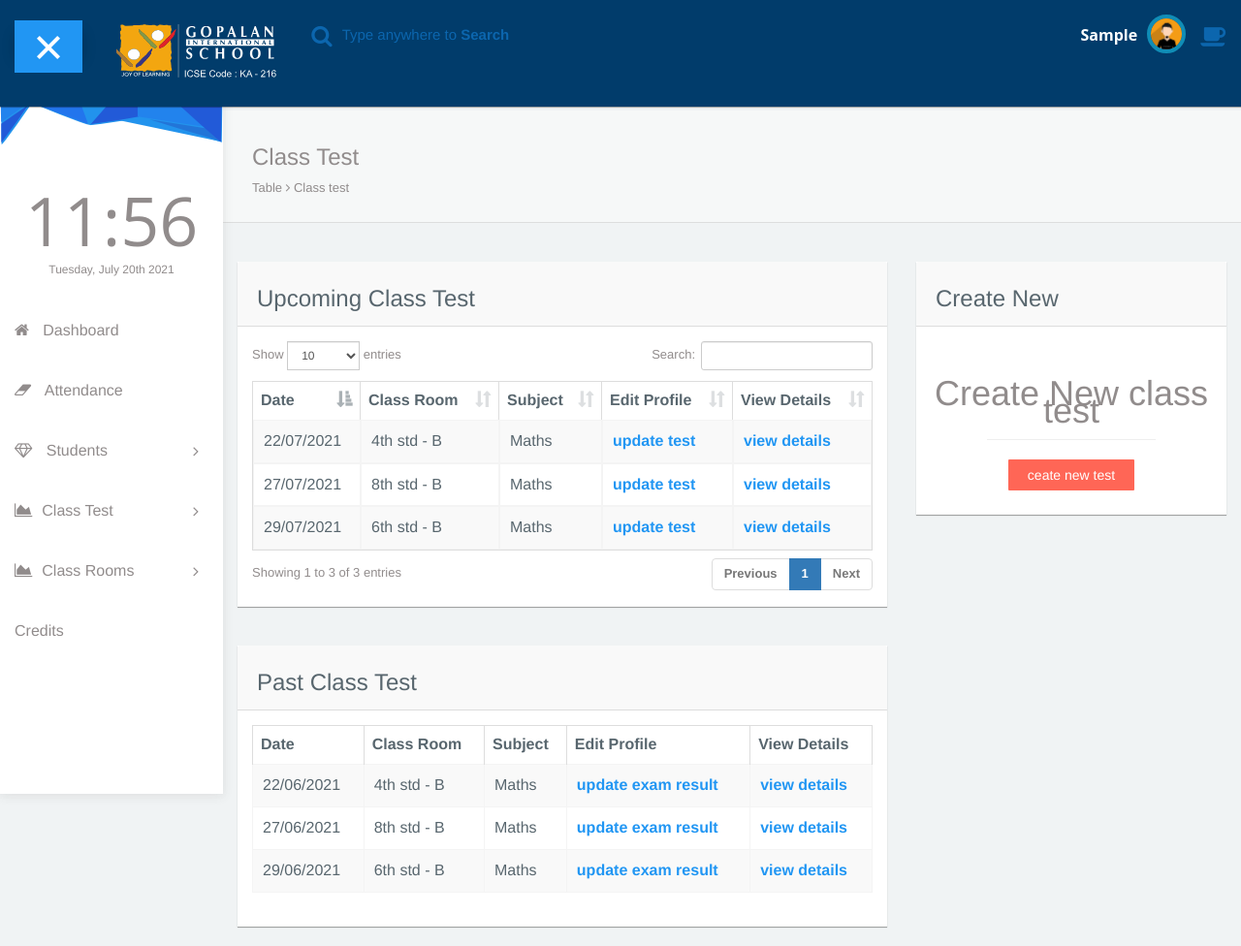
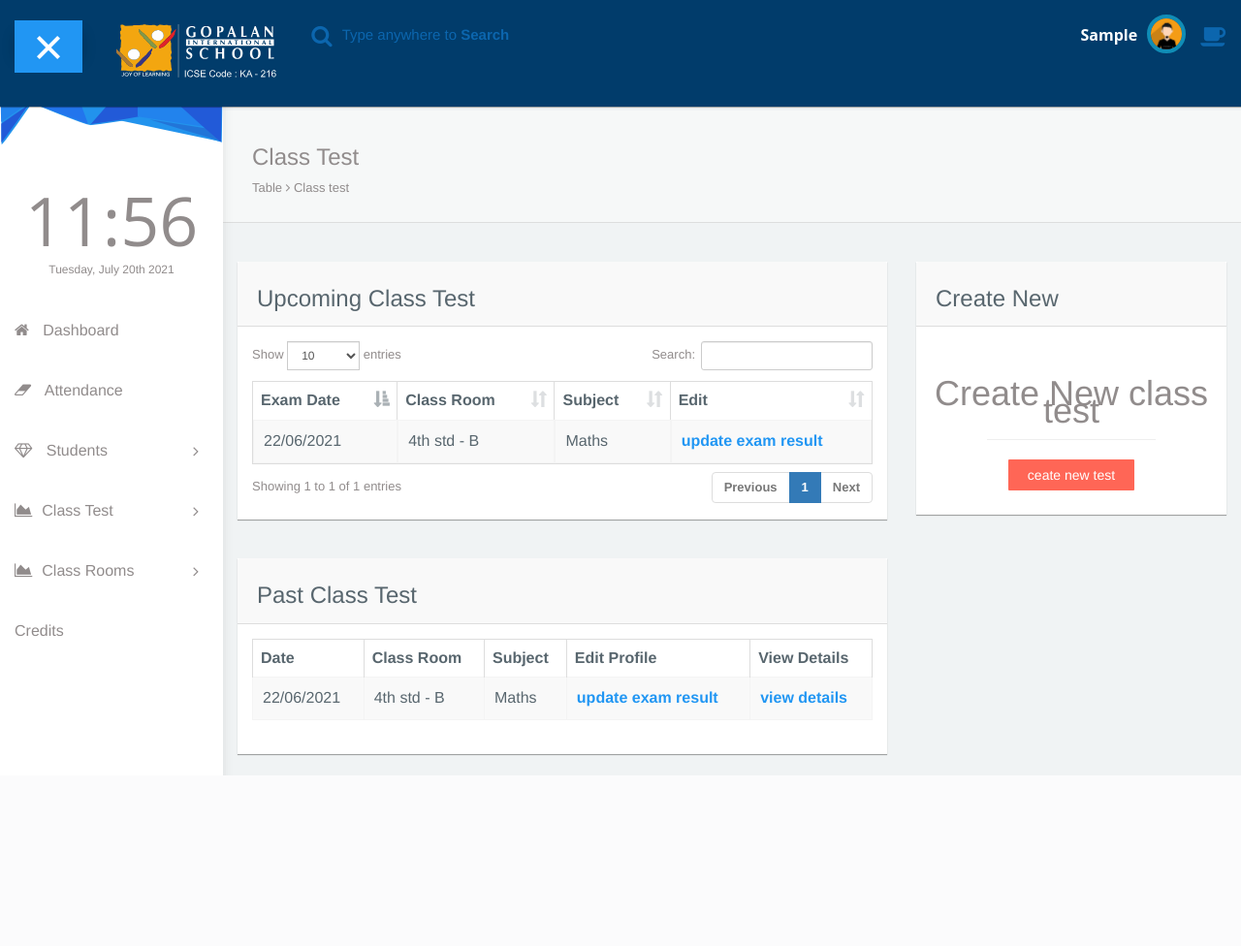
Before and after one commit to rohitsraj12/gopalan_school_system, a PHP site: page /gopalan_system/dashboard/class_tests/index.php in a window 1280 px wide. Shown: the whole page at 97% size. After the commit the page ends 800 px from the top, so only its background shows below. Run offline with PHP 8.4, Linux system fonts and the light colour scheme; the visitor is signed in with stand-in values (Sample User, id 1); tables that the repository leaves empty or names only in its code hold one stand-in row (values such as "Sample post").

Commit message:
Update index.php

```diff
--- a/public/dashboard/class_tests/index.php
+++ b/public/dashboard/class_tests/index.php
@@ -22,13 +22,12 @@
 
     include('../../../private/required/teacher/teacher_header.php');
     ?>
-
-
-
-
-
     <!-- start: Content -->
     <div id="content">
+
+        <?php
+            include('include/create_exam.inc.php');
+        ?>
         <div class="panel box-shadow-none content-header">
             <div class="panel-body">
             <div class="col-md-12">
@@ -50,45 +49,37 @@
                         <table id="datatables-example" class="table table-striped table-bordered" width="100%" cellspacing="0">
                             <thead>
                                 <tr>
-                                    <th>Date</th>
+                                <th>Exam Date</th>
                                 <th>Class Room</th>
                                 <th>Subject</th>
                                 <!-- <th>Emp Id</th> -->
-                                    <th>Edit Profile</th>
-                                    <th>View Details</th>
+                                <th>Edit</th>
+                                <!-- <th>View Details</th> -->
                                 </tr>
                             </thead>
                             <tbody>
+                                <?php
+                                    $exam_query = "SELECT * FROM exams";
+                                    $exam_result = mysqli_query($conn, $exam_query);
+
+                                    while($exam_rows = mysqli_fetch_assoc($exam_result)){
+                                ?>
                                 <tr>
-                                        <td>22/07/2021</td>
+                                    <td>22/06/2021</td>
                                     <td>4th std - B</td>
                                     <td>Maths</td>
                                     <!-- <td></td> -->
-                                        <td><a href="update_teacher_profile.php?id=">update test</a></td>
-                                        <td><a href="view_teacher_profile.php?id=">view details</a></td>
+                                    <td><a href="update_teacher_profile.php?id=">update exam result</a></td>
+                                    <!-- <td><a href="view_teacher_profile.php?id=">view details</a></td> -->
                                 </tr>
-                                    <tr>
-                                        <td>27/07/2021</td>
-                                        <td>8th std - B</td>
-                                        <td>Maths</td>
-                                        <!-- <td></td> -->
-                                        <td><a href="update_teacher_profile.php?id=">update test</a></td>
-                                        <td><a href="view_teacher_profile.php?id=">view details</a></td>
-                                    </tr>
-                                    <tr>
-                                        <td>29/07/2021</td>
-                                        <td>6th std - B</td>
-                                        <td>Maths</td>
-                                        <!-- <td></td> -->
-                                        <td><a href="update_teacher_profile.php?id=">update test</a></td>
-                                        <td><a href="view_teacher_profile.php?id=">view details</a></td>
-                                    </tr>
+                                <?php
+                                }
+                                ?>
                             </tbody>
                         </table>
                     </div>
                 </div>
             </div>
-
         </div>
 
         <div class="col-md-4">
@@ -98,18 +89,15 @@
                     <h3>Create New</h3>
                  </div>
                 <div class="panel-body text-center">
-
                     <h1>
                         Create New class test
                     </h1>
                     <hr/>
-
-
-
                     <p>
-                                <button class="btn btn-danger box-shadow-none"  data-toggle="modal" data-target="#myModal">ceate new test</button>
+                        <button class="btn btn-danger box-shadow-none"  data-toggle="modal" data-target="#create_exam">ceate new test</button>
                     </p>
                 </div>
+
             </div>
         </div>
 
@@ -127,12 +115,17 @@
                                 <th>Date</th>
                                 <th>Class Room</th>
                                 <th>Subject</th>
-                                        <!-- <th>Emp Id</th> -->
                                 <th>Edit Profile</th>
                                 <th>View Details</th>
                                 </tr>
                             </thead>
                             <tbody>
+                                <?php
+                                    $exam_query = "SELECT * FROM exams";
+                                    $exam_result = mysqli_query($conn, $exam_query);
+
+                                    while($exam_rows = mysqli_fetch_assoc($exam_result)){
+                                ?>
                                 <tr>
                                     <td>22/06/2021</td>
                                     <td>4th std - B</td>
@@ -141,22 +134,9 @@
                                     <td><a href="update_teacher_profile.php?id=">update exam result</a></td>
                                     <td><a href="view_teacher_profile.php?id=">view details</a></td>
                                 </tr>
-                                        <tr>
-                                            <td>27/06/2021</td>
-                                            <td>8th std - B</td>
-                                            <td>Maths</td>
-                                            <!-- <td></td> -->
-                                            <td><a href="update_teacher_profile.php?id=">update exam result</a></td>
-                                            <td><a href="view_teacher_profile.php?id=">view details</a></td>
-                                        </tr>
-                                        <tr>
-                                            <td>29/06/2021</td>
-                                            <td>6th std - B</td>
-                                            <td>Maths</td>
-                                            <!-- <td></td> -->
-                                            <td><a href="update_teacher_profile.php?id=">update exam result</a></td>
-                                            <td><a href="view_teacher_profile.php?id=">view details</a></td>
-                                        </tr>
+                                <?php
+                                }
+                                ?>
                             </tbody>
                         </table>
                     </div>
@@ -168,26 +148,24 @@
     <!-- end: content -->
 
 
-
-
-        <div class="modal fade" id="myModal" tabindex="-1" role="dialog" aria-labelledby="myModalLabel">
+    <div class="modal fade" id="create_exam" tabindex="-1" role="dialog" aria-labelledby="myModalLabel">
         <div class="modal-dialog">
             <div class="modal-content">
                 <div class="modal-header">
                     <button type="button" class="close" data-dismiss="modal" aria-label="Close"><span aria-hidden="true">&times;</span></button>
                     <h4 class="modal-title">Class Test</h4>
                 </div>
-                    <form class="cmxform" id="signupForm" method="get" action="">
+                <form class="cmxform" id="signupForm" method="POST" action="">
                     <div class="modal-body">
                         <div class="col-md-6">
                             <div class="form-group form-animate-text" style="margin-top:40px !important;">
-                                    <input type="text" class="form-text" id="validate_firstname" name="validate_firstname" required>
+                                <input type="text" class="form-text" id="validate_firstname" name="subject" required>
                                 <span class="bar"></span>
                                 <label>Subject</label>
                             </div>
 
                             <div class="form-group form-animate-text" style="margin-top:40px !important;">
-                                    <input type="text" class="form-text" id="validate_lastname" name="validate_lastname" required>
+                                <input type="text" class="form-text" id="validate_lastname" name="std" required>
                                 <span class="bar"></span>
                                 <label>Class</label>
                             </div>
@@ -196,13 +174,13 @@
                         <div class="col-md-6">
 
                             <div class="form-group form-animate-text" style="margin-top:40px !important;">
-                                    <input type="date" class="form-text" id="validate_username" name="validate_username" required>
+                                <input type="date" class="form-text" id="validate_username" name="date" required>
                                 <span class="bar"></span>
                                 <!-- <label>Date</label> -->
                             </div>
 
                             <div class="form-group form-animate-text" style="margin-top:40px !important;">
-                                    <input type="text" class="form-text" id="validate_email" name="validate_email" required>
+                                <input type="text" class="form-text" id="validate_email" name="div" required>
                                 <span class="bar"></span>
                                 <label>Section</label>
                             </div>
@@ -216,10 +194,9 @@
                     </div>
 
                     <div class="modal-footer">
-
                         <!-- <input class="submit btn btn-danger"> -->
                         <button type="button" class="btn btn-default" data-dismiss="modal">Close</button>
-                            <button type="submit" class="btn btn-primary" value="Submit">Save changes</button>
+                        <button type="submit" class="btn btn-primary" name="create_exam" value="Submit">Save changes</button>
                     </div>
 
                 </form>
```
Lines whose indentation alone changed are shown as unchanged.
